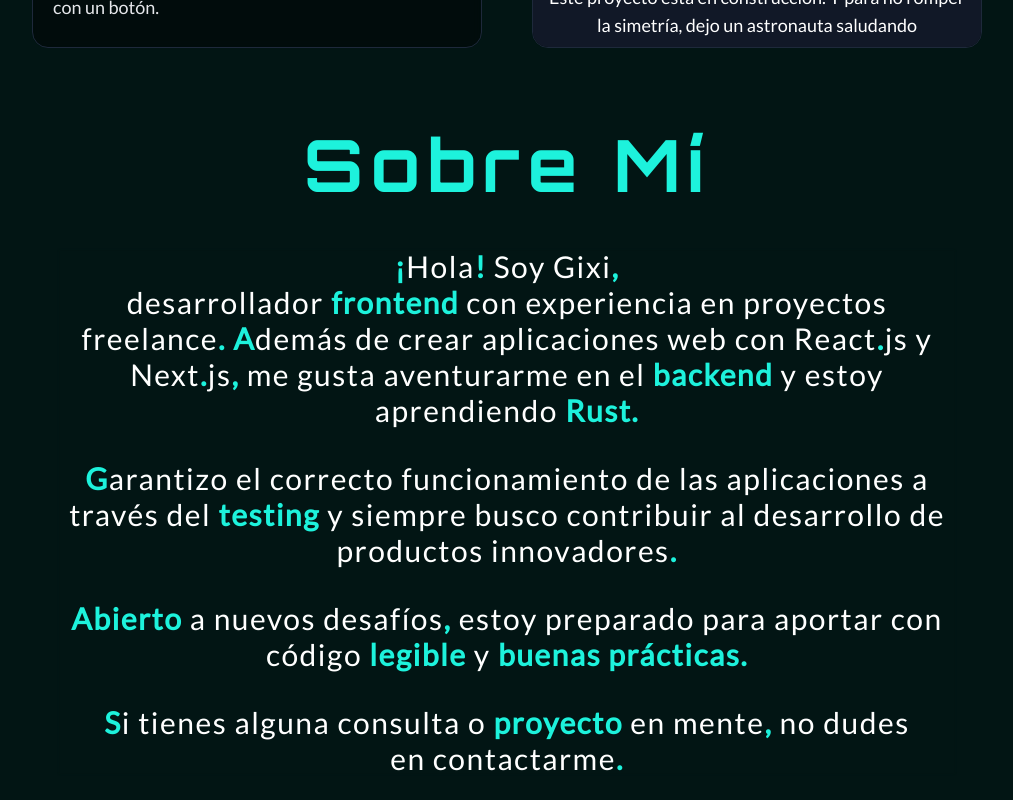
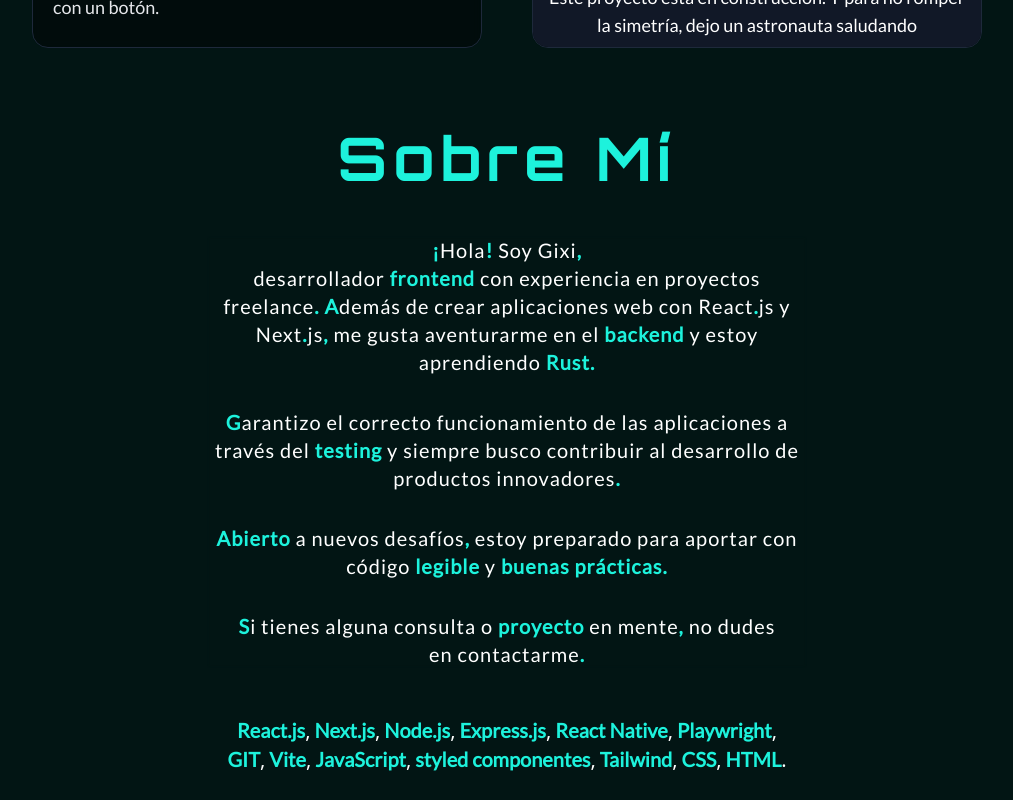
Before and after one commit to gixilym/portfolio-gixi, a Preact app: page / in a window 1280 px wide. Shown: the part 2720-3520 px from the top of the page, without its empty margins (133-1146 px from the left). Built offline with nearby package versions, Linux system fonts and the light colour scheme; grey boxes are pictures that could not be loaded.

Commit message:
achiqué un poco el fontsize de aboutme

```diff
--- a/src/components/AboutMe.jsx
+++ b/src/components/AboutMe.jsx
@@ -9,11 +9,11 @@ function AboutMe() {
         class="pt-20 bg-[#0e6c6333] min-h-[80vh] flex flex-col items-center justify-center overflow-x-hidden gap-x-3 gap-y-12"
         id="aboutme"
       >
-        <h2 class="text-[#1df2dc] font-orbitron tracking-widest font-semibold text-5xl md:text-7xl text-center w-full capitalize">
+        <h2 class="text-[#1df2dc] font-orbitron tracking-widest font-semibold text-4xl md:text-6xl text-center w-full capitalize">
           Sobre Mí
         </h2>
 
-        <div class="backdrop-blur-[2px] text-white text-start md:text-center tracking-wider font-lato flex flex-col justify-center items-center gap-y-8 text-xl md:text-3xl px-4 md:px-0 w-full max-w-[900px]">
+        <div class="backdrop-blur-[2px] text-white text-start md:text-center tracking-wider font-lato flex flex-col justify-center items-center gap-y-8 text-lg sm:text-xl px-4 md:px-0 w-full max-w-[600px]">
           <p class="text-pretty">
             <T>¡</T>Hola<T>!</T> Soy Gixi<T>, </T> <br />
             desarrollador <T>frontend</T> con experiencia en proyectos freelance
@@ -44,7 +44,7 @@ function AboutMe() {
         </div>
 
         <div class="px-4 md:px-0 w-full flex justify-center items-center">
-          <p class="w-full md:w-[60%] text-start md:text-center text-white text-xl md:text-3xl text-balance">
+          <p class="w-full md:w-[60%] text-start md:text-center text-white text-lg sm:text-xl text-balance">
             <T> React.js</T>,<T> Next.js</T>,<T> Node.js</T>,<T> Express.js</T>,
             <T> React Native</T>,<T> Playwright</T>,<T> GIT</T>,<T> Vite</T>,
             <T> JavaScript</T>,<T> styled componentes</T>,<T> Tailwind</T>,
```
